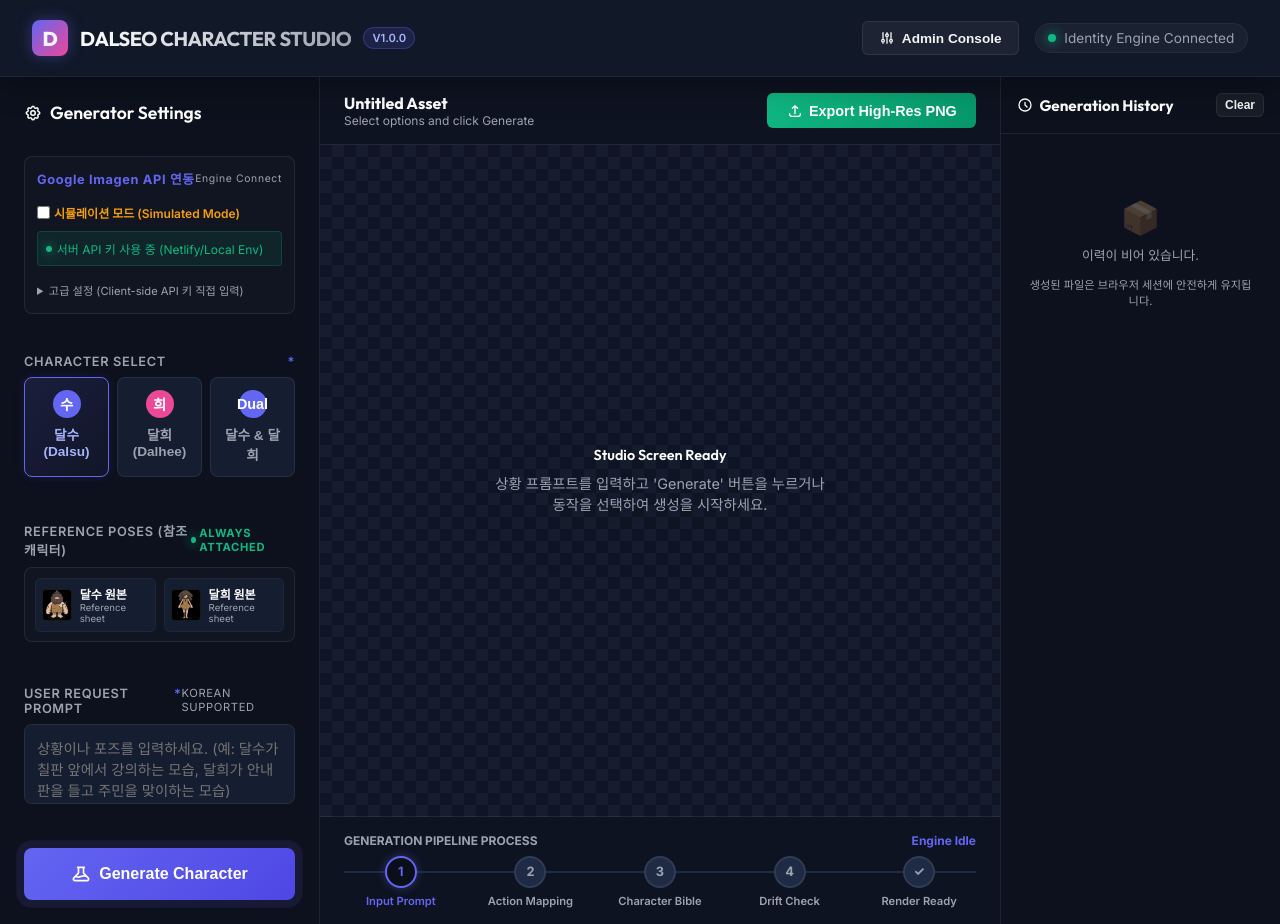
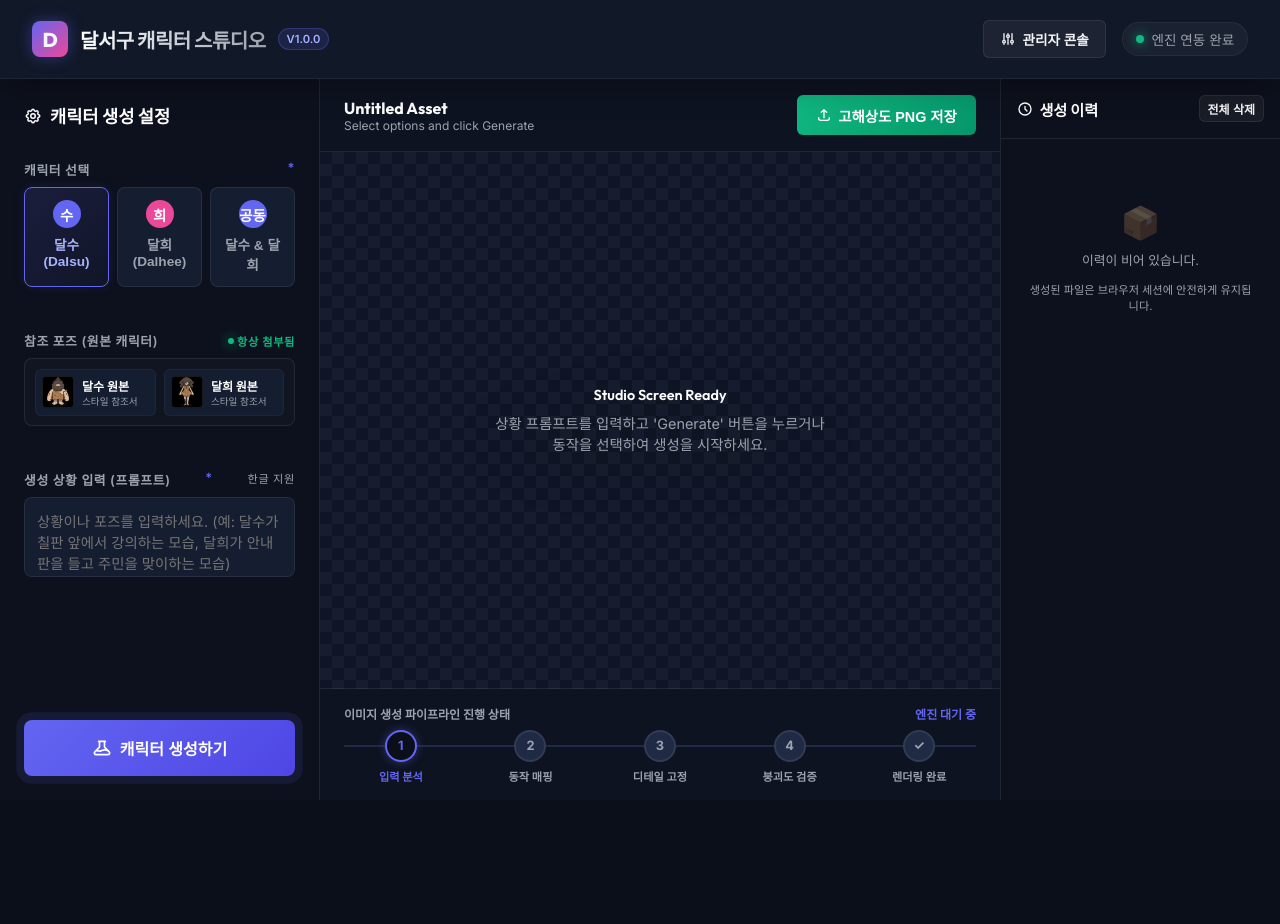
Before and after one commit to dynamicalequilibrium-source/dalsudalhee, a website: page index.html in a window 1280 px wide. After the commit the page ends 800 px from the top, so only its background shows below. Drawn offline with Linux system fonts and the light colour scheme.

Commit message:
Translate all menu texts to Korean, hide Google Imagen API Settings menu, and disable simulation by default

```diff
--- a/app.js
+++ b/app.js
@@ -293,7 +293,7 @@ function initCharacterSelectors() {
 
       // Auto-update canvas name preview placeholder
       const charName = getCharacterDisplayName(appState.activeCharacter);
-      els.activeCanvasName.textContent = `${charName} Studio Output`;
+      els.activeCanvasName.textContent = `${charName} 스튜디오 결과물`;
     });
   });
 }
@@ -345,13 +345,13 @@ async function triggerGeneration() {
   }
 
   els.btnGenerate.disabled = true;
-  els.btnGenerate.textContent = 'Generating...';
+  els.btnGenerate.textContent = '생성 중...';
   els.canvasContainer.classList.add('loading');
 
   resetPipelineNodes();
 
   // Step 1: Input Prompt analysis (0ms - 400ms)
-  updatePipelineStep(1, 'active', 'Analyzing User Request...');
+  updatePipelineStep(1, 'active', '입력 프롬프트 분석 중...');
   els.pipelineProgress.style.width = '0%';
 
   addDriftLog(`[Engine] Activating "Reference Character Mode" (공식 원본 참조 변형 방식).`, 'info');
@@ -364,7 +364,7 @@ async function triggerGeneration() {
     updatePipelineStep(1, 'completed');
 
     // Step 2: Action Mapping (400ms - 900ms)
-    updatePipelineStep(2, 'active', 'Mapping Action Library...');
+    updatePipelineStep(2, 'active', '공식 동작 라이브러리 매핑 중...');
     els.pipelineProgress.style.width = '25%';
 
     const mappedAction = analyzePromptAndMapAction(promptText);
@@ -380,7 +380,7 @@ async function triggerGeneration() {
       updatePipelineStep(2, 'completed');
 
       // Step 3: Character Bible Locks verification (900ms - 1500ms)
-      updatePipelineStep(3, 'active', 'Applying Identity Lock Constraints...');
+      updatePipelineStep(3, 'active', '캐릭터 가이드라인 고정 규격 적용 중...');
       els.pipelineProgress.style.width = '50%';
 
       addDriftLog(`[Identity Lock] Enforcing zero-recreation policy. Lock parameters injected into request payload.`, 'success');
@@ -389,7 +389,7 @@ async function triggerGeneration() {
         updatePipelineStep(3, 'completed');
 
         // Step 4: Character Drift Prevention Check (1500ms - 2100ms)
-        updatePipelineStep(4, 'active', 'Running Character Drift check...');
+        updatePipelineStep(4, 'active', '캐릭터 붕괴 방지 검증 중...');
         els.pipelineProgress.style.width = '75%';
 
         addDriftLog(`[Validation] Setting mode to reference-to-image. 0.00% Character Drift target enabled.`, 'success');
@@ -398,7 +398,7 @@ async function triggerGeneration() {
           updatePipelineStep(4, 'completed');
 
           // Step 5: Render Character (2100ms+)
-          updatePipelineStep(5, 'verified', 'Invoking Imagen Engine...');
+          updatePipelineStep(5, 'verified', '구글 Imagen 3 엔진 이미지 생성 중...');
           els.pipelineProgress.style.width = '100%';
 
           // Fetch reference base64
@@ -609,7 +609,7 @@ function renderGeneratedOutput(html, nameBase) {
 
   const charName = getCharacterDisplayName(appState.activeCharacter);
   const actionName = getActionDisplayName(appState.activeAction);
-  els.activeCanvasMeta.textContent = `${charName} | ${actionName} | Generated by Google Imagen`;
+  els.activeCanvasMeta.textContent = `${charName} | ${actionName} | Google Imagen 생성 완료`;
 
   // Save to history
   saveToHistory({
@@ -628,11 +628,11 @@ function renderGeneratedOutput(html, nameBase) {
     <svg xmlns="http://www.w3.org/2000/svg" width="20" height="20" fill="none" viewBox="0 0 24 24" stroke="currentColor">
       <path stroke-linecap="round" stroke-linejoin="round" stroke-width="2" d="M19.428 15.428a2 2 0 00-1.022-.547l-2.387-.477a6 6 0 00-3.86.517l-.318.158a6 6 0 01-3.86.517L6.05 15.21a2 2 0 00-1.806.547M8 4h8l-1 1v5.172a2 2 0 00.586 1.414l5 5c1.26 1.26.367 3.414-1.415 3.414H4.828c-1.782 0-2.674-2.154-1.414-3.414l5-5A2 2 0 009 10.172V5L8 4z" />
     </svg>
-    Generate Character
+    캐릭터 생성하기
   `;
 
   setTimeout(() => {
-    els.pipelineStatusMsg.textContent = 'Engine Idle';
+    els.pipelineStatusMsg.textContent = '엔진 대기 중';
     els.pipelineStatusMsg.style.color = 'var(--text-muted)';
   }, 3000);
 }
@@ -643,7 +643,7 @@ function resetBtnAndCanvas() {
     <svg xmlns="http://www.w3.org/2000/svg" width="20" height="20" fill="none" viewBox="0 0 24 24" stroke="currentColor">
       <path stroke-linecap="round" stroke-linejoin="round" stroke-width="2" d="M19.428 15.428a2 2 0 00-1.022-.547l-2.387-.477a6 6 0 00-3.86.517l-.318.158a6 6 0 01-3.86.517L6.05 15.21a2 2 0 00-1.806.547M8 4h8l-1 1v5.172a2 2 0 00.586 1.414l5 5c1.26 1.26.367 3.414-1.415 3.414H4.828c-1.782 0-2.674-2.154-1.414-3.414l5-5A2 2 0 009 10.172V5L8 4z" />
     </svg>
-    Generate Character
+    캐릭터 생성하기
   `;
   els.canvasContainer.classList.remove('loading');
 }
--- a/index.html
+++ b/index.html
@@ -3,7 +3,7 @@
 <head>
   <meta charset="UTF-8">
   <meta name="viewport" content="width=device-width, initial-scale=1.0">
-  <title>Dalseo Character Studio - AI Character Generator</title>
+  <title>달서구 캐릭터 스튜디오 - AI 캐릭터 생성기</title>
   <link rel="stylesheet" href="style.css">
 </head>
 <body>
@@ -12,7 +12,7 @@
   <header>
     <div class="logo-container">
       <div class="logo-icon">D</div>
-      <div class="logo-text">DALSEO CHARACTER STUDIO</div>
+      <div class="logo-text">달서구 캐릭터 스튜디오</div>
       <span class="logo-badge">v1.0.0</span>
     </div>
     <div style="display: flex; gap: 1rem; align-items: center;">
@@ -20,11 +20,11 @@
         <svg xmlns="http://www.w3.org/2000/svg" width="16" height="16" fill="none" viewBox="0 0 24 24" stroke="currentColor">
           <path stroke-linecap="round" stroke-linejoin="round" stroke-width="2" d="M12 6V4m0 2a2 2 0 100 4m0-4a2 2 0 110 4m-6 8a2 2 0 100-4m0 4a2 2 0 110-4m0 4v2m0-6V4m6 6v10m6-2a2 2 0 100-4m0 4a2 2 0 110-4m0 4v2m0-6V4" />
         </svg>
-        Admin Console
+        관리자 콘솔
       </button>
       <div class="connection-status">
         <span class="status-indicator"></span>
-        <span>Identity Engine Connected</span>
+        <span>엔진 연동 완료</span>
       </div>
     </div>
   </header>
@@ -39,11 +39,11 @@
           <path stroke-linecap="round" stroke-linejoin="round" stroke-width="2" d="M10.325 4.317c.426-1.756 2.924-1.756 3.35 0a1.724 1.724 0 002.573 1.066c1.543-.94 3.31.826 2.37 2.37a1.724 1.724 0 001.065 2.572c1.756.426 1.756 2.924 0 3.35a1.724 1.724 0 00-1.066 2.573c.94 1.543-.826 3.31-2.37 2.37a1.724 1.724 0 00-2.572 1.065c-.426 1.756-2.924 1.756-3.35 0a1.724 1.724 0 00-2.573-1.066c-1.543.94-3.31-.826-2.37-2.37a1.724 1.724 0 00-1.065-2.572c-1.756-.426-1.756-2.924 0-3.35a1.724 1.724 0 001.066-2.573c-.94-1.543.826-3.31 2.37-2.37.996.608 2.296.07 2.572-1.065z" />
           <path stroke-linecap="round" stroke-linejoin="round" stroke-width="2" d="M15 12a3 3 0 11-6 0 3 3 0 016 0z" />
         </svg>
-        Generator Settings
+        캐릭터 생성 설정
       </h3>
 
-      <!-- AI Engine Connection Panel -->
-      <div class="form-group" style="background: rgba(255,255,255,0.02); border: 1px solid var(--border-color); padding: 0.75rem; border-radius: 0.5rem; margin-bottom: 1rem;">
+      <!-- AI Engine Connection Panel (Hidden) -->
+      <div class="form-group" style="background: rgba(255,255,255,0.02); border: 1px solid var(--border-color); padding: 0.75rem; border-radius: 0.5rem; margin-bottom: 1rem; display: none;">
         <label class="form-label" style="color: var(--color-primary); font-weight: 700; display: flex; justify-content: space-between; align-items: center; text-transform: none;">
           Google Imagen API 연동
           <span style="font-size: 0.65rem; font-weight: normal; color: var(--text-muted); text-transform: none;">Engine Connect</span>
@@ -52,7 +52,7 @@
         <div style="display: flex; flex-direction: column; gap: 0.4rem; margin-top: 0.5rem;">
           <!-- Simulation toggle -->
           <label style="font-size: 0.75rem; display: flex; align-items: center; gap: 0.25rem; cursor: pointer; color: #F59E0B; font-weight: 600;">
-            <input type="checkbox" id="apiSimulateCheck" checked onchange="toggleApiSimulation()">
+            <input type="checkbox" id="apiSimulateCheck" onchange="toggleApiSimulation()">
             시뮬레이션 모드 (Simulated Mode)
           </label>
 
@@ -108,7 +108,7 @@
 
       <!-- Character selector -->
       <div class="form-group">
-        <label class="form-label">Character Select <span class="req">*</span></label>
+        <label class="form-label">캐릭터 선택 <span class="req">*</span></label>
         <div class="character-select-grid">
           <button class="char-btn active" data-char="dalsu">
             <div class="char-avatar-mock">수</div>
@@ -119,7 +119,7 @@
             <span>달희 (Dalhee)</span>
           </button>
           <button class="char-btn" data-char="both">
-            <div class="char-avatar-mock" style="background-color: #6366F1; color: white;">Dual</div>
+            <div class="char-avatar-mock" style="background-color: #6366F1; color: white;">공동</div>
             <span>달수 & 달희</span>
           </button>
         </div>
@@ -128,10 +128,10 @@
       <!-- AI Reference Character Attachments -->
       <div class="form-group">
         <label class="form-label" style="display: flex; justify-content: space-between; align-items: center;">
-          Reference Poses (참조 캐릭터)
+          참조 포즈 (원본 캐릭터)
           <span style="color: var(--color-accent); font-size: 0.7rem; font-weight: 700; display: flex; align-items: center; gap: 0.2rem;">
             <span class="status-indicator" style="width: 6px; height: 6px; background-color: var(--color-accent); box-shadow: 0 0 6px var(--color-accent); animation: pulse-glow 2s infinite;"></span>
-            Always Attached
+            항상 첨부됨
           </span>
         </label>
         <div style="display: grid; grid-template-columns: 1fr 1fr; gap: 0.5rem; background: rgba(255, 255, 255, 0.02); border: 1px solid var(--border-color); padding: 0.6rem; border-radius: 0.5rem;">
@@ -141,7 +141,7 @@
             </div>
             <div style="display: flex; flex-direction: column;">
               <span style="font-size: 0.75rem; font-weight: 700; color: #FFF;">달수 원본</span>
-              <span style="font-size: 0.6rem; color: var(--text-muted);">Reference sheet</span>
+              <span style="font-size: 0.6rem; color: var(--text-muted);">스타일 참조서</span>
             </div>
           </div>
           <div style="display: flex; align-items: center; gap: 0.5rem; background: var(--bg-surface); padding: 0.4rem; border-radius: 0.375rem; border: 1px solid rgba(255,255,255,0.04);">
@@ -150,7 +150,7 @@
             </div>
             <div style="display: flex; flex-direction: column;">
               <span style="font-size: 0.75rem; font-weight: 700; color: #FFF;">달희 원본</span>
-              <span style="font-size: 0.6rem; color: var(--text-muted);">Reference sheet</span>
+              <span style="font-size: 0.6rem; color: var(--text-muted);">스타일 참조서</span>
             </div>
           </div>
         </div>
@@ -159,8 +159,8 @@
       <!-- User Input Prompt -->
       <div class="form-group">
         <label class="form-label">
-          User Request Prompt <span class="req">*</span>
-          <span style="font-size: 0.7rem; font-weight: normal; color: var(--text-muted);">Korean Supported</span>
+          생성 상황 입력 (프롬프트) <span class="req">*</span>
+          <span style="font-size: 0.7rem; font-weight: normal; color: var(--text-muted);">한글 지원</span>
         </label>
         <textarea id="promptInput" class="prompt-input" placeholder="상황이나 포즈를 입력하세요. (예: 달수가 칠판 앞에서 강의하는 모습, 달희가 안내판을 들고 주민을 맞이하는 모습)"></textarea>
       </div>
@@ -231,7 +231,7 @@
         <svg xmlns="http://www.w3.org/2000/svg" width="20" height="20" fill="none" viewBox="0 0 24 24" stroke="currentColor">
           <path stroke-linecap="round" stroke-linejoin="round" stroke-width="2" d="M19.428 15.428a2 2 0 00-1.022-.547l-2.387-.477a6 6 0 00-3.86.517l-.318.158a6 6 0 01-3.86.517L6.05 15.21a2 2 0 00-1.806.547M8 4h8l-1 1v5.172a2 2 0 00.586 1.414l5 5c1.26 1.26.367 3.414-1.415 3.414H4.828c-1.782 0-2.674-2.154-1.414-3.414l5-5A2 2 0 009 10.172V5L8 4z" />
         </svg>
-        Generate Character
+        캐릭터 생성하기
       </button>
     </aside>
 
@@ -240,14 +240,14 @@
       <!-- Workspace actions header -->
       <div class="workspace-header">
         <div style="display: flex; flex-direction: column;">
-          <h4 style="font-family: var(--font-display); font-size: 1rem; color: white;" id="activeCanvasName">Untitled Asset</h4>
-          <span style="font-size: 0.75rem; color: var(--text-muted);" id="activeCanvasMeta">Select options and click Generate</span>
+          <h4 style="font-family: var(--font-display); font-size: 1rem; color: white;" id="activeCanvasName">제목 없는 이미지</h4>
+          <span style="font-size: 0.75rem; color: var(--text-muted);" id="activeCanvasMeta">프롬프트를 입력하고 캐릭터 생성하기를 누르세요.</span>
         </div>
           <button class="btn-accent" onclick="exportPNG()" style="padding: 0.6rem 1.2rem; font-size: 0.9rem; display: flex; align-items: center; gap: 0.4rem;">
             <svg xmlns="http://www.w3.org/2000/svg" width="16" height="16" fill="none" viewBox="0 0 24 24" stroke="currentColor">
               <path stroke-linecap="round" stroke-linejoin="round" stroke-width="2" d="M4 16v1a3 3 0 003 3h10a3 3 0 003-3v-1m-4-8l-4-4m0 0L8 8m4-4v12" />
             </svg>
-            Export High-Res PNG
+            고해상도 PNG 저장
           </button>
         </div>
 
@@ -256,8 +256,8 @@
         <div class="canvas-character-container" id="canvasContainer">
           <!-- Live SVG gets injected here -->
           <div style="text-align: center; color: var(--text-muted); font-size: 0.9rem;">
-            <p style="font-weight: 600; margin-bottom: 0.5rem; color: #FFF;">Studio Screen Ready</p>
-            <p>프로프트를 입력하고 'Generate' 버튼을 누르거나<br>사전 설정을 선택하여 그리기를 시작하세요.</p>
+            <p style="font-weight: 600; margin-bottom: 0.5rem; color: #FFF;">스튜디오 스크린 준비 완료</p>
+            <p>프롬프트를 입력하고 '캐릭터 생성하기' 버튼을 누르시면<br>생성이 시작됩니다.</p>
           </div>
         </div>
       </div>
@@ -265,31 +265,31 @@
       <!-- Pipeline flow status tracker -->
       <div class="pipeline-container">
         <div style="font-size: 0.75rem; font-weight: 700; color: var(--text-muted); display: flex; justify-content: space-between;">
-          <span>GENERATION PIPELINE PROCESS</span>
-          <span id="pipelineStatusMsg" style="color: var(--color-primary);">Engine Idle</span>
+          <span>이미지 생성 파이프라인 진행 상태</span>
+          <span id="pipelineStatusMsg" style="color: var(--color-primary);">엔진 대기 중</span>
         </div>
         <div class="pipeline-steps">
           <div class="pipeline-connector-progress" id="pipelineProgress"></div>
 
           <div class="pipeline-step active" id="step1">
             <div class="step-node">1</div>
-            <div class="step-name">Input Prompt</div>
+            <div class="step-name">입력 분석</div>
           </div>
           <div class="pipeline-step" id="step2">
             <div class="step-node">2</div>
-            <div class="step-name">Action Mapping</div>
+            <div class="step-name">동작 매핑</div>
           </div>
           <div class="pipeline-step" id="step3">
             <div class="step-node">3</div>
-            <div class="step-name">Character Bible</div>
+            <div class="step-name">디테일 고정</div>
           </div>
           <div class="pipeline-step" id="step4">
             <div class="step-node">4</div>
-            <div class="step-name">Drift Check</div>
+            <div class="step-name">붕괴도 검증</div>
           </div>
           <div class="pipeline-step" id="step5">
             <div class="step-node">✓</div>
-            <div class="step-name">Render Ready</div>
+            <div class="step-name">렌더링 완료</div>
           </div>
         </div>
       </div>
@@ -302,9 +302,9 @@
           <svg xmlns="http://www.w3.org/2000/svg" width="16" height="16" fill="none" viewBox="0 0 24 24" stroke="currentColor">
             <path stroke-linecap="round" stroke-linejoin="round" stroke-width="2" d="M12 8v4l3 3m6-3a9 9 0 11-18 0 9 9 0 0118 0z" />
           </svg>
-          Generation History
+          생성 이력
         </h4>
-        <button class="btn-secondary" style="padding: 0.25rem 0.5rem; font-size: 0.75rem;" onclick="clearHistory()">Clear</button>
+        <button class="btn-secondary" style="padding: 0.25rem 0.5rem; font-size: 0.75rem;" onclick="clearHistory()">전체 삭제</button>
       </div>
       <div class="scrollable" style="flex: 1; padding: 1rem 0.75rem;">
         <div class="history-list" id="historyList">
@@ -324,16 +324,16 @@
   <div class="modal-overlay" id="adminModal">
     <div class="modal-card">
       <div class="modal-header">
-        <h3 class="modal-title">Admin Controller Console</h3>
+        <h3 class="modal-title">관리자 제어 콘솔</h3>
         <button class="btn-close" onclick="closeAdminModal()">&times;</button>
       </div>
       <div class="modal-body">
 
         <!-- Tabs -->
         <div class="admin-tabs">
-          <button class="admin-tab-btn active" onclick="switchAdminTab('mappings')">Action Mappings</button>
-          <button class="admin-tab-btn" onclick="switchAdminTab('bible')">Character Bible Rules</button>
-          <button class="admin-tab-btn" onclick="switchAdminTab('drift')">Drift Prevention Logs</button>
+          <button class="admin-tab-btn active" onclick="switchAdminTab('mappings')">동작 매핑 규칙</button>
+          <button class="admin-tab-btn" onclick="switchAdminTab('bible')">캐릭터 규격 기준</button>
+          <button class="admin-tab-btn" onclick="switchAdminTab('drift')">캐릭터 붕괴 방지 로그</button>
         </div>
 
         <!-- Mappings Tab -->
@@ -399,8 +399,8 @@
 
       </div>
       <div class="modal-footer">
-        <button class="btn-secondary" onclick="closeAdminModal()">Close</button>
-        <button class="btn-accent" onclick="saveAdminMappings()">Save Configuration</button>
+        <button class="btn-secondary" onclick="closeAdminModal()">닫기</button>
+        <button class="btn-accent" onclick="saveAdminMappings()">설정 저장</button>
       </div>
     </div>
   </div>
```
